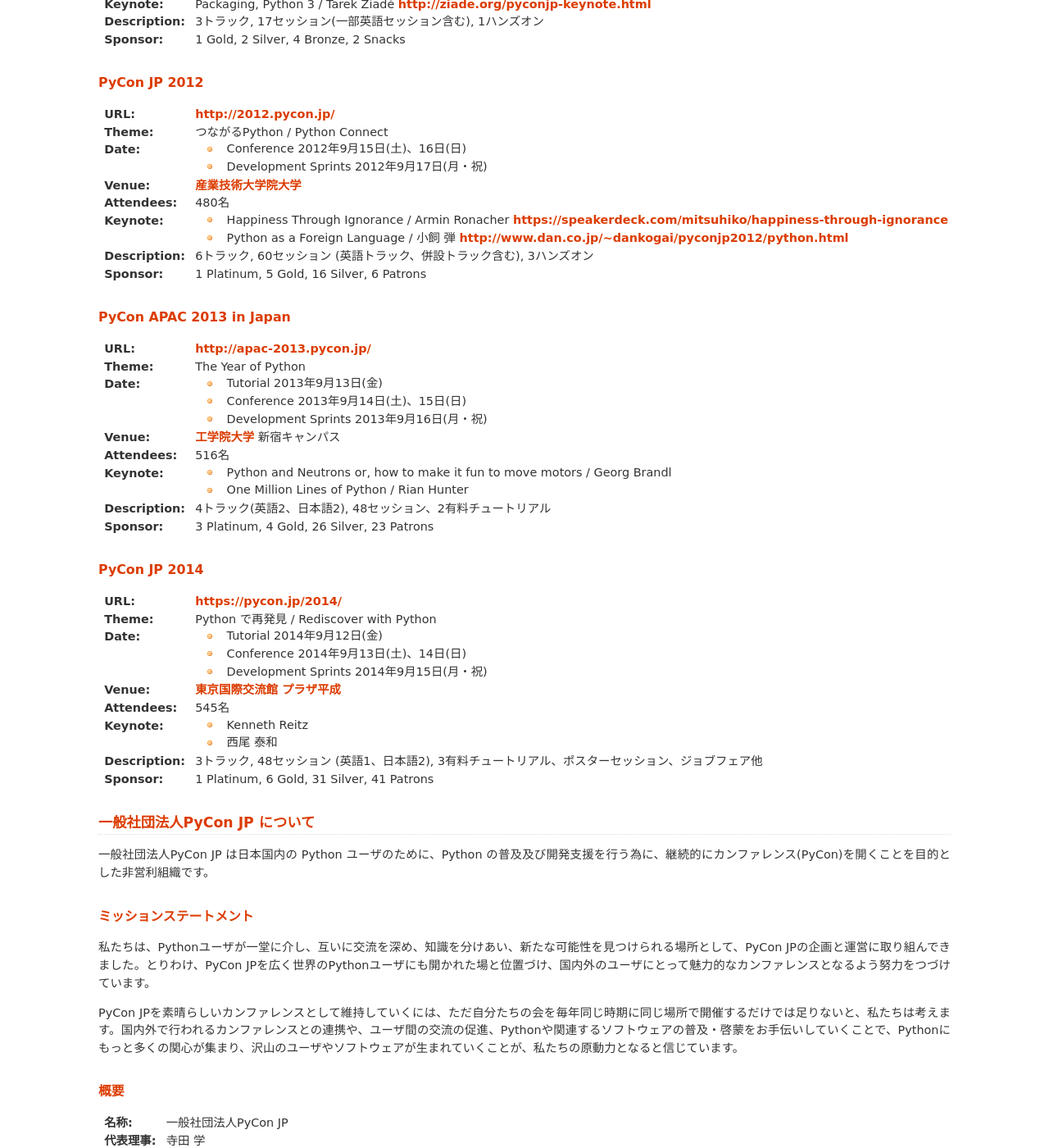
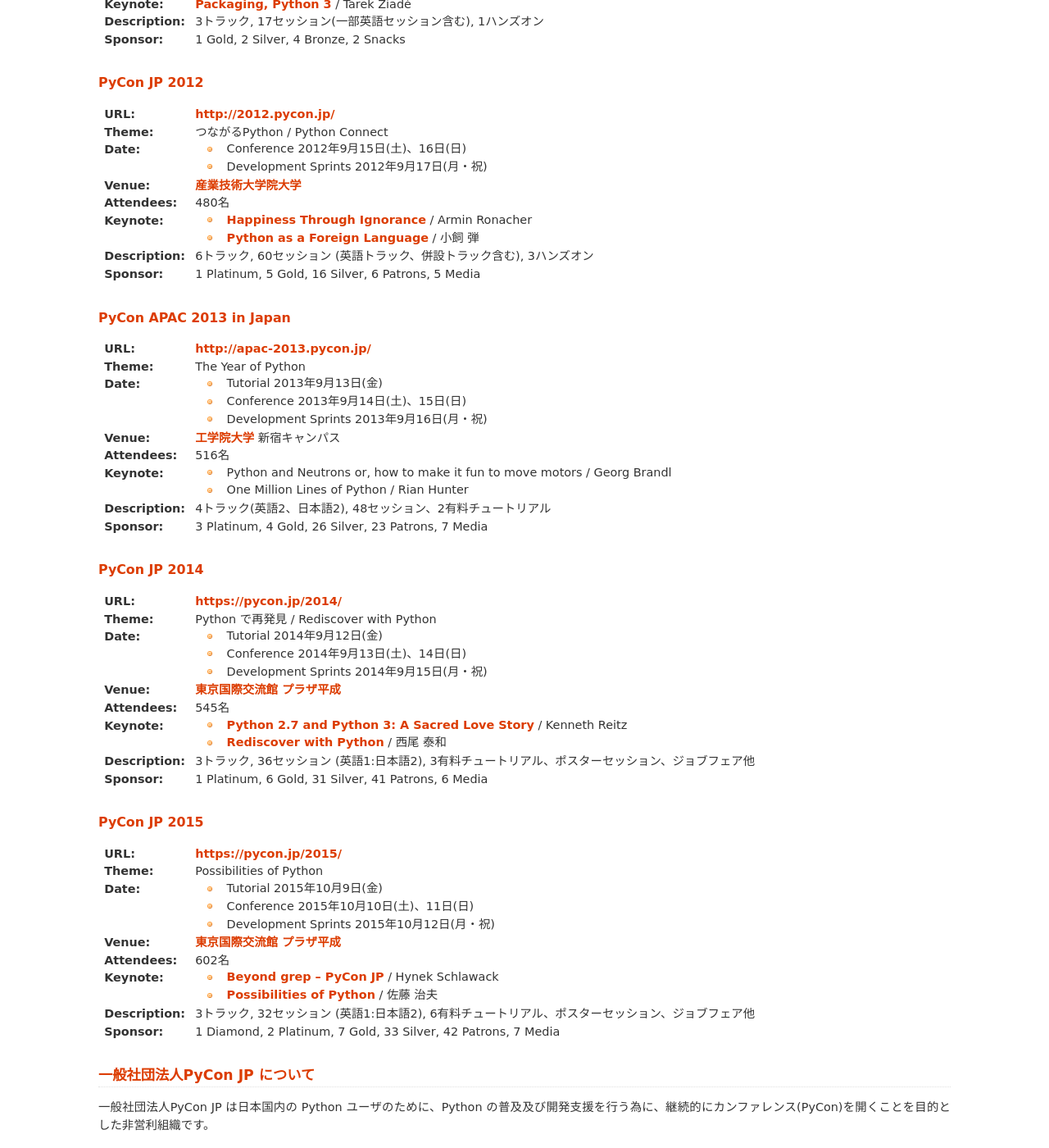
Before and after one commit to pyconjp/www.pycon.jp, a Sphinx documentation site: the page built from source/about.rst, in a window 1280 px wide and 1400 px high, scrolled down 1524 px. Shown: the whole window at 82% size. Built offline with Sphinx 7.4.7, drawn with Linux system fonts in a browser that asks for light colours; some of the changed text lies outside the part shown.

Commit message:
ISSHA-187: PyCon JP 2015が終了したことを書いた。スライドへのリンク等も追加

```diff
--- a/source/about.rst
+++ b/source/about.rst
@@ -29,8 +29,7 @@
 :Date: Conference 2011年1月29日(土)
 :Venue: 楽天株式会社 品川シーサイド楽天タワー
 :Attendees: 136名
-:Keynote: 日本 Python コミュニティの10年ちょっと / 石本 敦夫
-  http://www.slideshare.net/atsuoishimoto/slide-at-pycon-mini-jp-on-2011129
+:Keynote: `日本 Python コミュニティの10年ちょっと <http://www.slideshare.net/atsuoishimoto/slide-at-pycon-mini-jp-on-2011129>`_ / 石本 敦夫
 :Description: 1トラック, 全7セッション
 :Sponsor: 4 Sponsors
 
@@ -44,8 +43,7 @@
   - Development Sprints 8月28日(日)
 :Venue: `産業技術大学院大学 <http://aiit.ac.jp/>`_
 :Attendees: 247名
-:Keynote: Packaging, Python 3 / Tarek Ziadé
-  http://ziade.org/pyconjp-keynote.html
+:Keynote: `Packaging, Python 3 <http://ziade.org/pyconjp-keynote.html>`_ / Tarek Ziadé
 :Description: 3トラック, 17セッション(一部英語セッション含む), 1ハンズオン
 :Sponsor: 1 Gold, 2 Silver, 4 Bronze, 2 Snacks
 
@@ -60,10 +58,10 @@
 :Venue: `産業技術大学院大学 <http://aiit.ac.jp/>`_
 :Attendees: 480名
 :Keynote:
-  - Happiness Through Ignorance / Armin Ronacher https://speakerdeck.com/mitsuhiko/happiness-through-ignorance
-  - Python as a Foreign Language / 小飼 弾 http://www.dan.co.jp/~dankogai/pyconjp2012/python.html
+  - `Happiness Through Ignorance <https://speakerdeck.com/mitsuhiko/happiness-through-ignorance>`_ / Armin Ronacher
+  - `Python as a Foreign Language <http://www.dan.co.jp/~dankogai/pyconjp2012/python.html>`_ / 小飼 弾
 :Description: 6トラック, 60セッション (英語トラック、併設トラック含む), 3ハンズオン
-:Sponsor: 1 Platinum, 5 Gold, 16 Silver, 6 Patrons
+:Sponsor: 1 Platinum, 5 Gold, 16 Silver, 6 Patrons, 5 Media
 
 PyCon APAC 2013 in Japan
 ------------------------
@@ -80,7 +78,7 @@
   - Python and Neutrons or, how to make it fun to move motors / Georg Brandl
   - One Million Lines of Python / Rian Hunter
 :Description: 4トラック(英語2、日本語2), 48セッション、2有料チュートリアル
-:Sponsor: 3 Platinum, 4 Gold, 26 Silver, 23 Patrons
+:Sponsor: 3 Platinum, 4 Gold, 26 Silver, 23 Patrons, 7 Media
 
 PyCon JP 2014
 -------------
@@ -94,10 +92,27 @@
 :Venue: `東京国際交流館 プラザ平成 <http://www.jasso.go.jp/tiec/plazaheisei.html>`_
 :Attendees: 545名
 :Keynote:
-  - Kenneth Reitz
-  - 西尾 泰和
-:Description: 3トラック, 48セッション (英語1、日本語2), 3有料チュートリアル、ポスターセッション、ジョブフェア他
-:Sponsor: 1 Platinum, 6 Gold, 31 Silver, 41 Patrons
+  - `Python 2.7 and Python 3: A Sacred Love Story <https://speakerdeck.com/kennethreitz/python-2-dot-7-and-python-3-a-sacred-love-story>`_ / Kenneth Reitz
+  - `Rediscover with Python <http://www.slideshare.net/nishio/pyconjp-keynote-speach-japanese-version>`_ / 西尾 泰和
+:Description: 3トラック, 36セッション (英語1:日本語2), 3有料チュートリアル、ポスターセッション、ジョブフェア他
+:Sponsor: 1 Platinum, 6 Gold, 31 Silver, 41 Patrons, 6 Media
+
+PyCon JP 2015
+-------------
+
+:URL: https://pycon.jp/2015/
+:Theme: Possibilities of Python
+:Date:
+  - Tutorial 2015年10月9日(金)
+  - Conference 2015年10月10日(土)、11日(日)
+  - Development Sprints 2015年10月12日(月・祝)
+:Venue: `東京国際交流館 プラザ平成 <http://www.jasso.go.jp/tiec/plazaheisei.html>`_
+:Attendees: 602名
+:Keynote:
+  - `Beyond grep – PyCon JP <https://speakerdeck.com/hynek/beyond-grep-pycon-jp>`_ / Hynek Schlawack
+  - `Possibilities of Python <http://www.slideshare.net/ssuserafaef6/pycon-jp-2015-keynote>`_ / 佐藤 治夫
+:Description: 3トラック, 32セッション (英語1:日本語2), 6有料チュートリアル、ポスターセッション、ジョブフェア他
+:Sponsor: 1 Diamond, 2 Platinum, 7 Gold, 33 Silver, 42 Patrons, 7 Media
 
 一般社団法人PyCon JP について
 ==============================
--- a/source/index.rst
+++ b/source/index.rst
@@ -46,7 +46,7 @@
    * - テーマ
      - Possibilities of Python
    * - 参加者数
-     - 500名程度を予定
+     - 602
    * - 参加費
      - - Patron: 20,000円
        - Business: 15,000円(Early Bird 12,000円)
@@ -84,6 +84,8 @@
   : 2013 Sep 13-16(Tutorial, Conference, Development Sprints)
 - `PyCon JP 2014 <https://pycon.jp/2014>`_
   : 2014 Sep 13-16(Tutorial, Conference, Development Sprints)
+- `PyCon JP 2015 <https://pycon.jp/2014>`_
+  : 2015 Oct 9-12(Tutorial, Conference, Development Sprints)
 
 決算報告
 ==========
```
Also changed, not shown: other parts of source/index.rst (+1 -1 lines).
